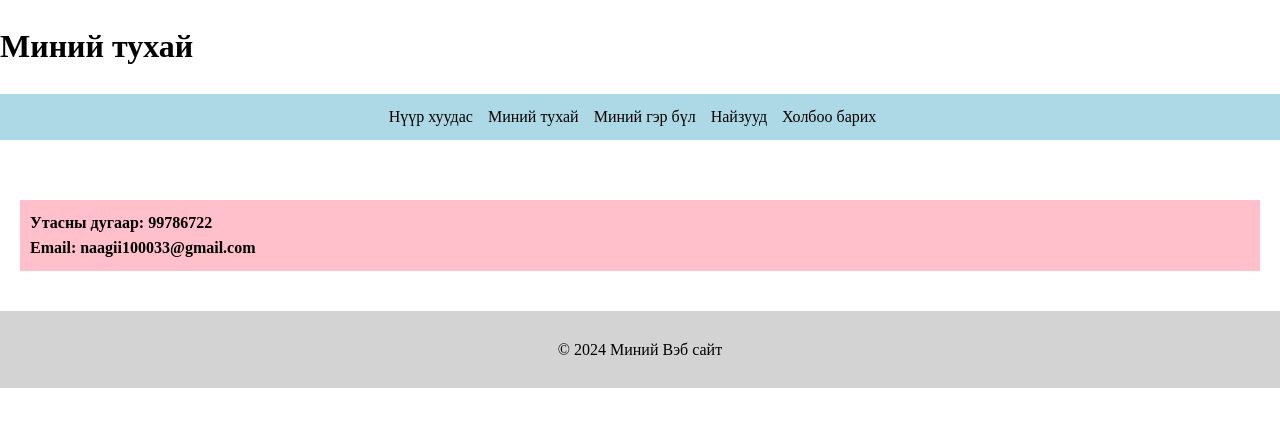
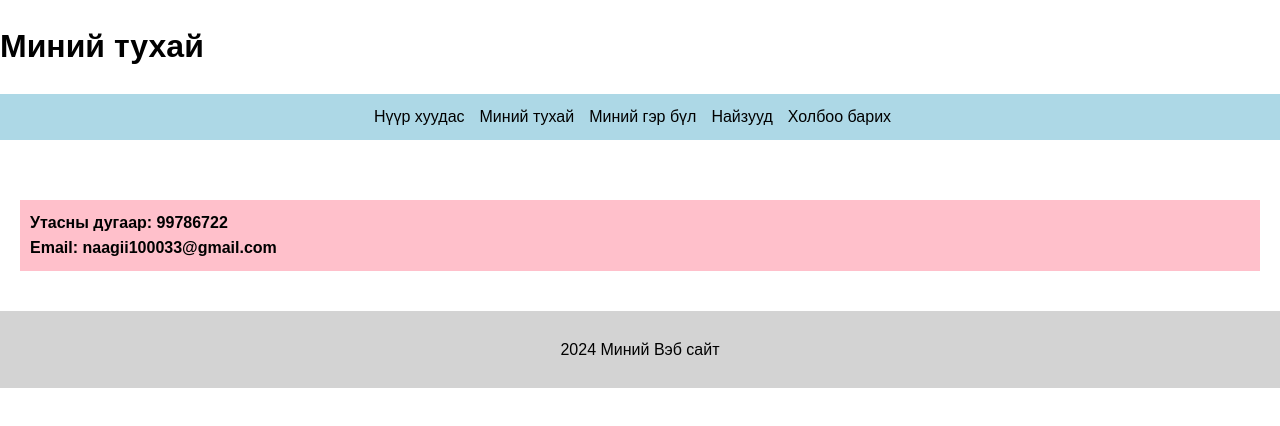
Before and after one commit to Natsagdorj0320/lab2-test, a plain HTML site: page contact.html in a window 1280 px wide. Drawn offline with Linux system fonts and the light colour scheme.

Commit message:
initial commit

```diff
--- a/contact.html
+++ b/contact.html
@@ -6,7 +6,7 @@
     <title>Миний тухай</title>
     <style>
         body {
-            font-contact: Arial, sans-serif;
+            font-family: Arial, sans-serif;
             line-height: 1.6;
             margin: 0;
             padding: 0;
@@ -84,7 +84,7 @@
 </main>
 
 <footer>
-    <p>&copy; 2024 Миний Вэб сайт</p>
+    <p> 2024 Миний Вэб сайт</p>
 </footer>
 
 </body>
```
Also changed, not shown: about.html (+1 -1 lines), family.html (+1 -1 lines), friends.html (+1 -1 lines), index.html (+1 -1 lines), nuur.html (+2 -2 lines).
